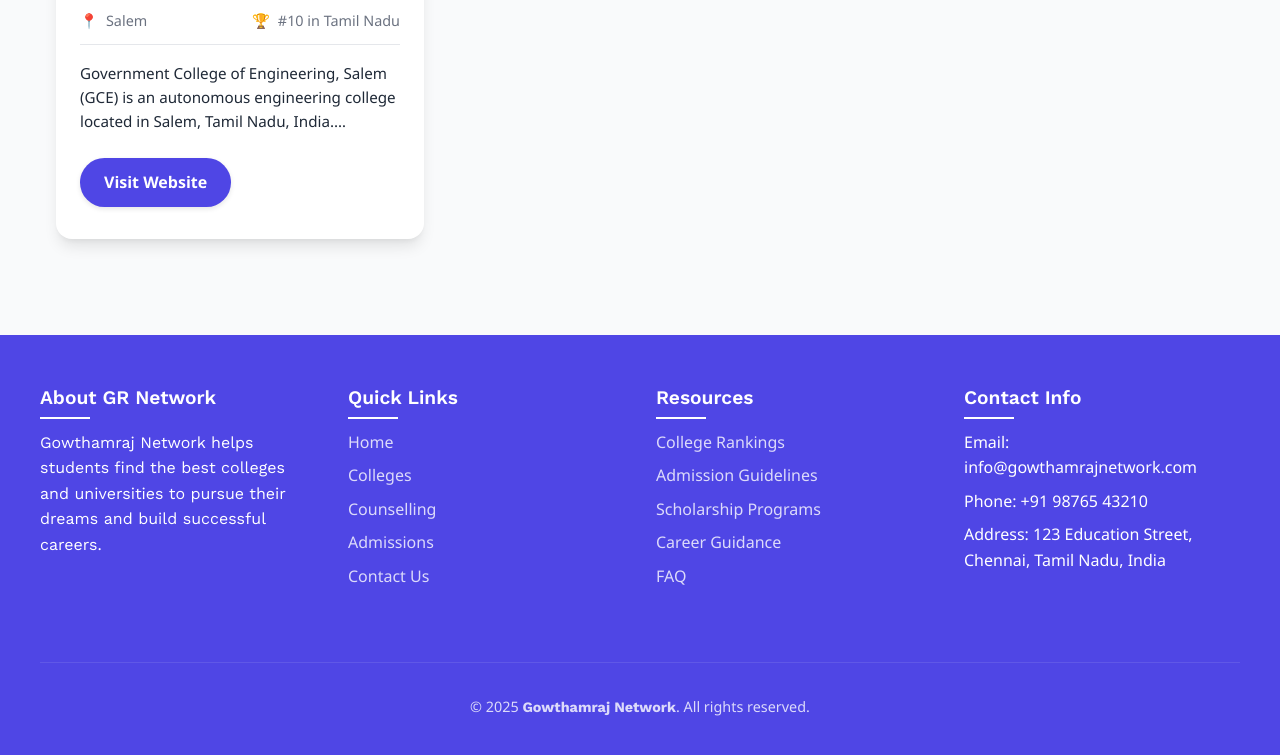
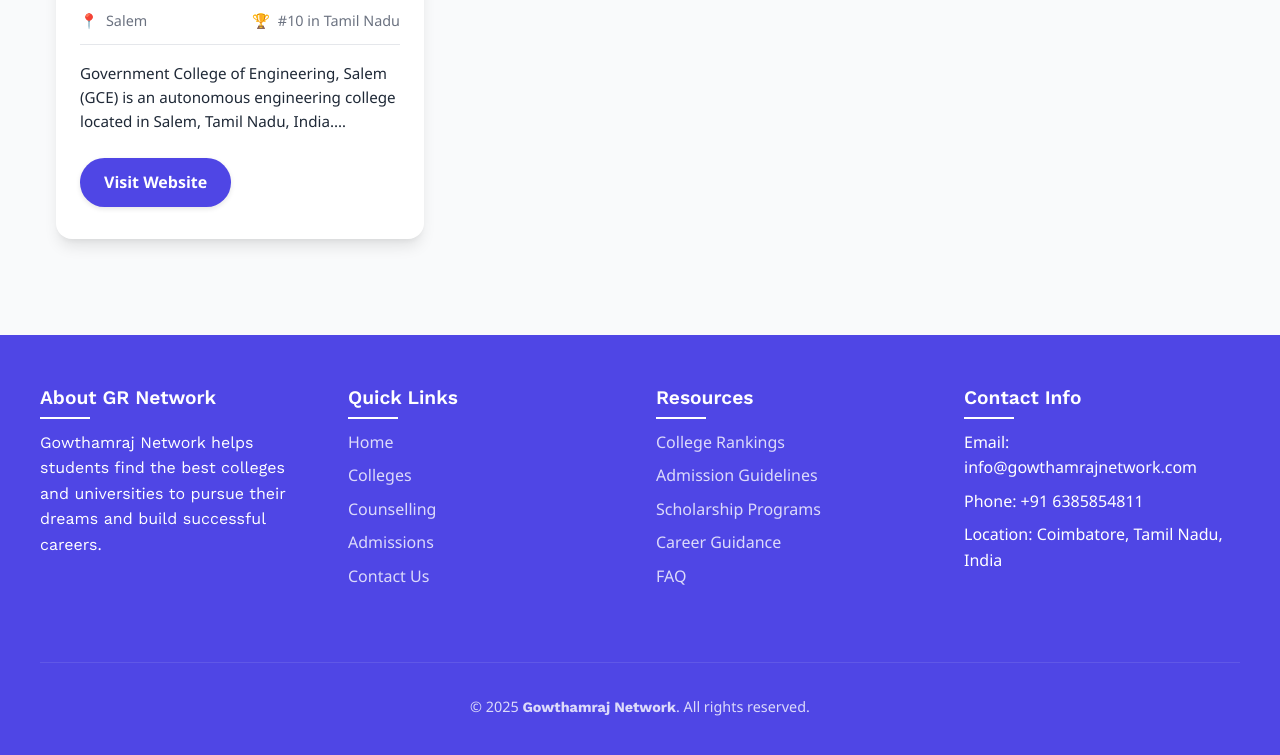
Before and after one commit to Suriya05022002/Top_College-Counselling, a plain HTML site: page index.html in a window 1280 px wide. Shown: the part 2681-3436 px from the top of the page. Drawn offline with nearby package versions, Linux system fonts and the light colour scheme.

Commit message:
index.html

```diff
--- a/index.html
+++ b/index.html
@@ -9,6 +9,8 @@
     <link rel="stylesheet" href="style.css">
     <link rel="preconnect" href="https://fonts.gstatic.com" crossorigin>
     <link href="https://fonts.googleapis.com/css2?family=Work+Sans:wght@300;400;500;600;700;800&display=swap" rel="stylesheet">
+    <link href="https://fonts.googleapis.com/css2?family=Work+Sans:wght@400;600&display=swap" rel="stylesheet">
+
     <style>
 
     </style>
@@ -116,8 +118,8 @@
                 <h3>Contact Info</h3>
                 <ul class="footer-links">
                     <li>Email: info@gowthamrajnetwork.com</li>
-                    <li>Phone: +91 98765 43210</li>
-                    <li>Address: 123 Education Street, Chennai, Tamil Nadu, India</li>
+                    <li>Phone: +91 6385854811</li>
+                    <li>Location: Coimbatore, Tamil Nadu, India</li>
                 </ul>
             </div>
             <div class="copyright">
```
